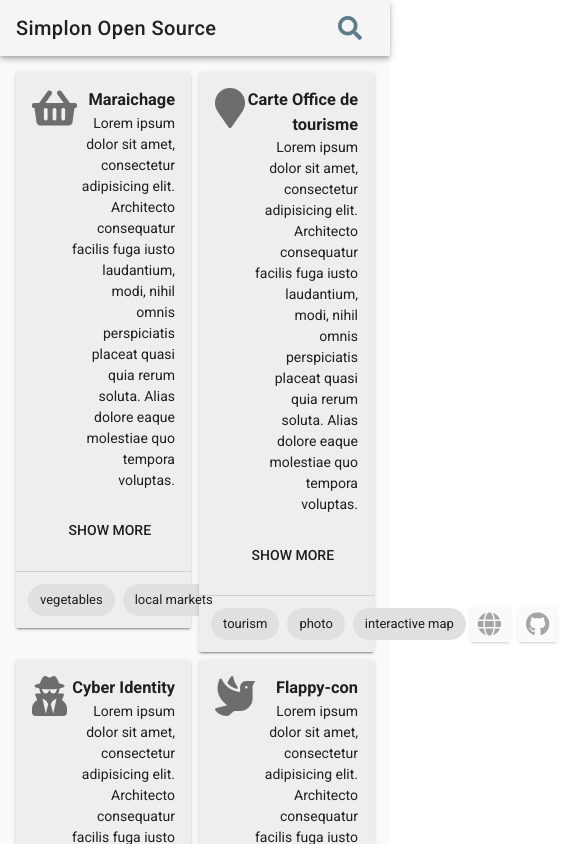
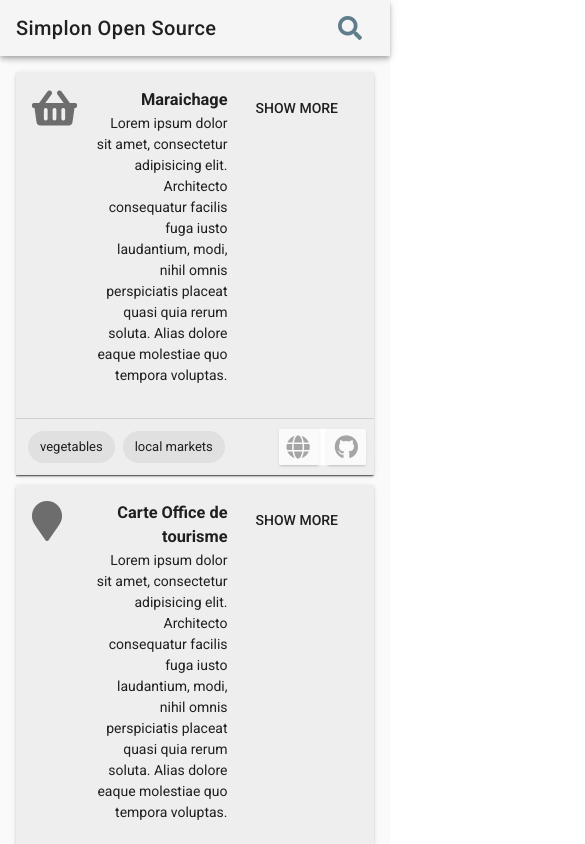
Before and after one commit to ldevernay/sos-vue, a Vue app: page /#/ in a window 390 px wide. Shown: the top 844 px of the page, 585 px wide, since content can reach past the window. Built offline with nearby package versions, Linux system fonts and the light colour scheme.

Commit message:
responsive

```diff
--- a/src/components/ProjectList.vue
+++ b/src/components/ProjectList.vue
@@ -1,7 +1,7 @@
 <template>
 	<v-container grid-list-md>
 		<v-layout row wrap >
-			<v-flex :key="project.id" xs6 v-for="project in projects">
+			<v-flex :key="project.id" v-for="project in projects">
         <v-card color="grey lighten-3">
           <v-card-title>
             <v-layout row>
@@ -11,8 +11,8 @@
               <v-flex xs11 class="text-xs-right">
                 <h3>{{ project.name }}</h3>
                 <p>Lorem ipsum dolor sit amet, consectetur adipisicing elit. Architecto consequatur facilis fuga iusto laudantium, modi, nihil omnis perspiciatis placeat quasi quia rerum soluta. Alias dolore eaque molestiae quo tempora voluptas.</p>
-                <v-btn flat @click="linkToProject(project.id)">Show more</v-btn>
               </v-flex>
+              <v-btn flat @click="linkToProject(project.id)">Show more</v-btn>
             </v-layout>
           </v-card-title>
           <v-divider darken></v-divider>
@@ -20,7 +20,8 @@
             <section :key="tag" v-for="tag in project.tags">
               <v-chip>{{ tag }}</v-chip>
             </section>
-            <v-spacer></v-spacer>
+            <v-spacer>
+              </v-spacer>
             <v-btn-toggle>
               <v-btn :href="project.demo">
                 <v-icon>fas fa-globe</v-icon>
@@ -31,6 +32,7 @@
             </v-btn-toggle>
           </v-card-actions>
         </v-card>
+        <hr/>
 			</v-flex>
 		</v-layout>
 	</v-container>
```
Also changed, not shown: 1 other file (tests, documents, lock files or other folders).
